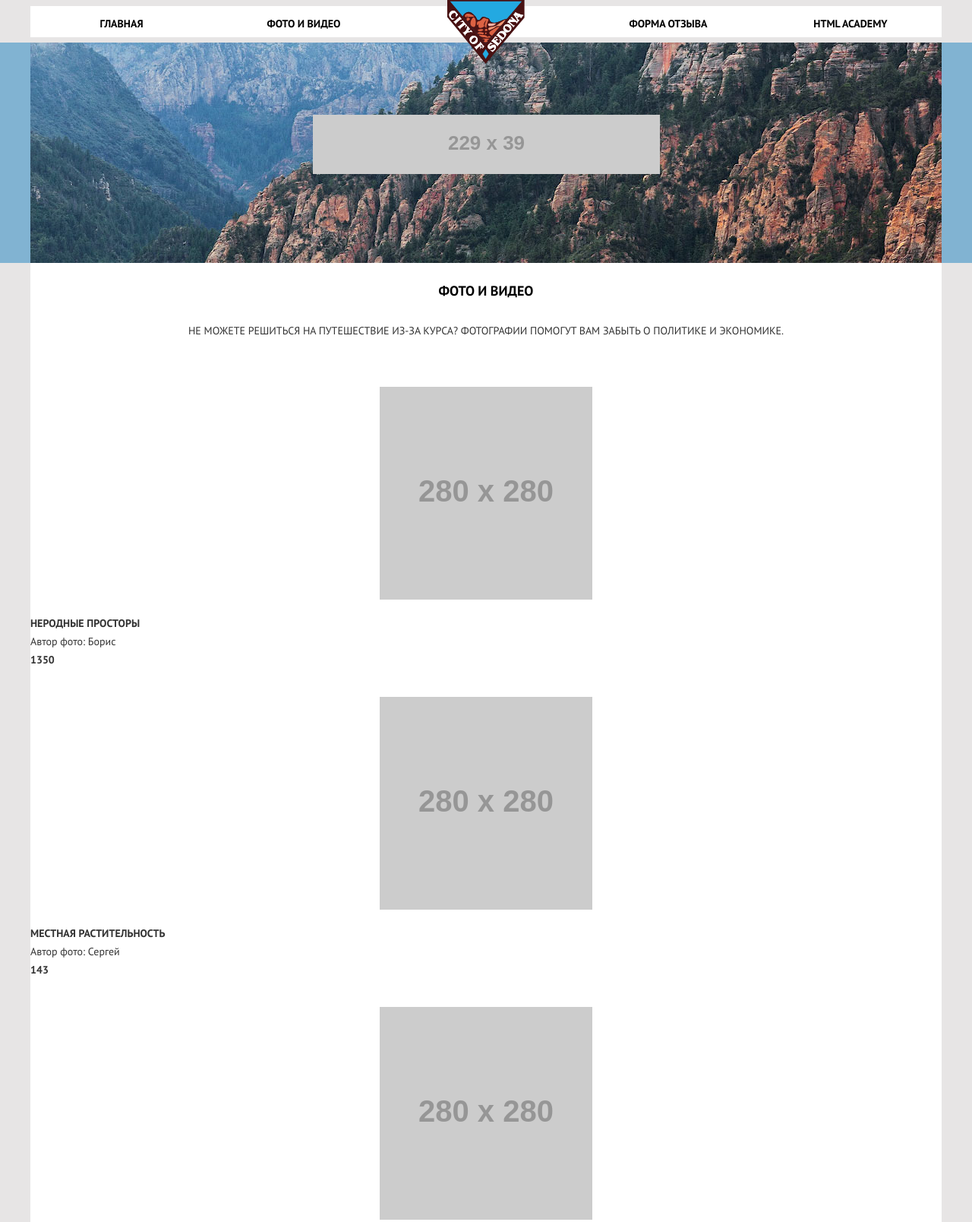
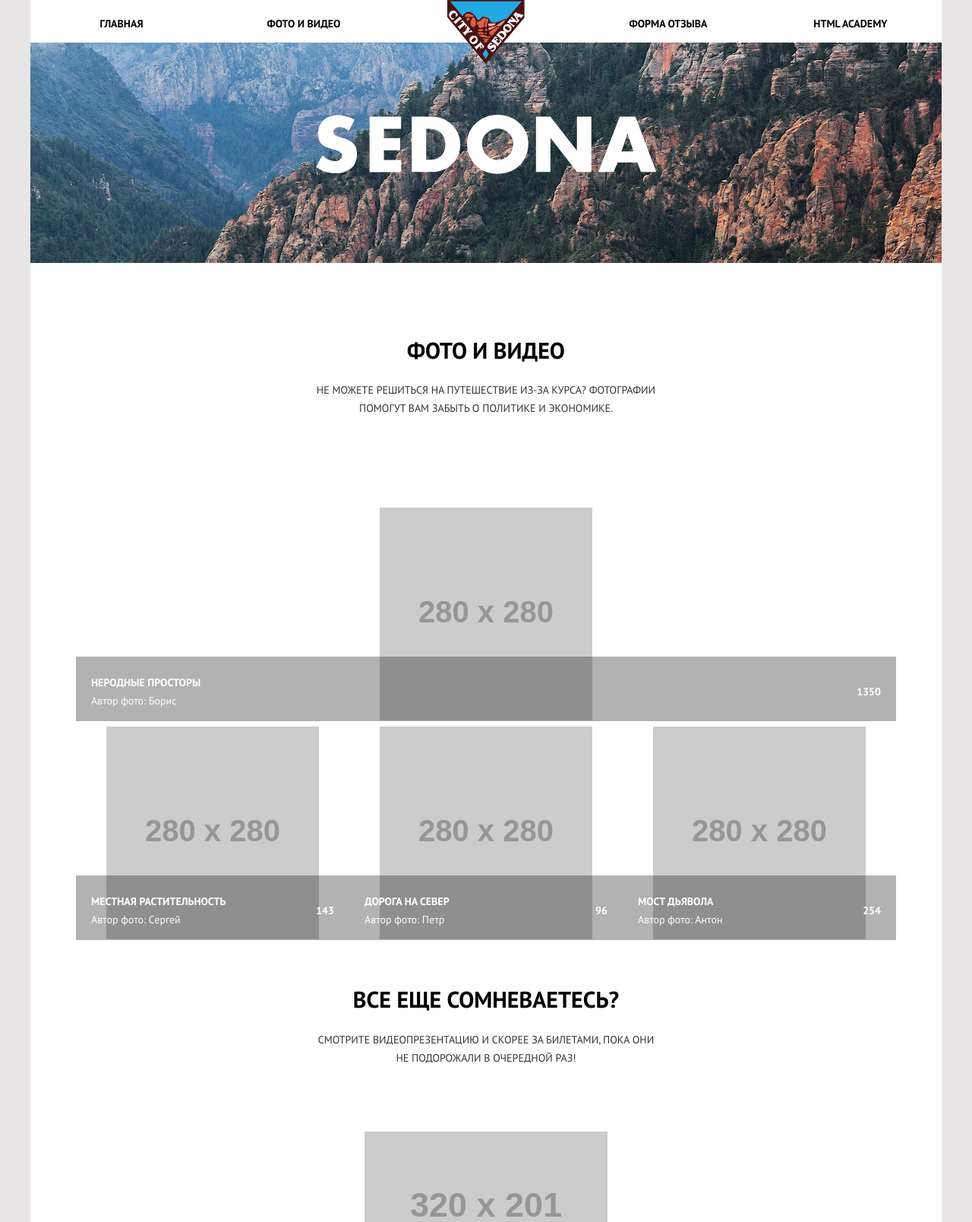
Before and after one commit to Asya-ya/499465-sedona-21, a website: page source/catalog.html in a window 1280 px wide. Shown: the top 1608 px of the page at 76% size. Drawn offline with nearby package versions, Linux system fonts and the light colour scheme; files that its build step writes are made by us from their sources; placeholder pictures from the web are drawn by us.

Commit message:
Добавляет адаптивные сетки для страницы каталога

```diff
--- a/source/catalog.html
+++ b/source/catalog.html
@@ -6,17 +6,19 @@
   <title>Каталог</title>
 </head>
 <body class="page__body">
+  <div class="wrapper">
     <header class="page-header">
+      <div class="main-nav__mobile">
         <a href="index.html" class="page-header__logo">
           <img src="img/logotype-mobile.svg" width="102" height="84" alt="Логотип Седоны">
         </a>
+      </div>
 
       <nav class="main-nav">
         <button class="main-nav__toggle" type="button">
           <span class="visually-hidden">Открыть меню</span>
         </button>
 
-      <div class="wrapper">
           <ul class="main-nav__list">
             <li class="main-nav__item">
               <a class="main-nav__link" href="index.html">Главная</a>
@@ -34,17 +36,15 @@
               <a class="main-nav__link" href="https://htmlacademy.ru/intensive/adaptive">HTML ACADEMY</a>
             </li>
           </ul>
-      </div>
       </nav>
     </header>
 
     <main class="page-main">
-    <div class="form-intro wrapper">
-      <img class="form-intro__text" src="https://via.placeholder.com/229x39" width="229" height="39" alt="Sedona">
+      <div class="intro">
+        <img class="intro__text" src="img/text-sedona.svg" width="229" height="39" alt="Sedona">
       </div>
 
       <section class="photo">
-      <div class="wrapper">
           <header class="photo__header">
             <h1 class="photo__title">Фото и видео</h1>
 
@@ -60,8 +60,11 @@
               </figure>
 
               <div class="photo__about">
+                <div class="photo__about-text">
                   <p class="photo__name">Неродные просторы</p>
                   <p class="photo__author">Автор фото: Борис</p>
+                </div>
+
                 <p class="photo__likes">1350</p>
               </div>
             </li>
@@ -72,8 +75,11 @@
               </figure>
 
               <div class="photo__about">
+                <div class="photo__about-text">
                   <p class="photo__name">Местная растительность</p>
                   <p class="photo__author">Автор фото: Сергей</p>
+                </div>
+
                 <p class="photo__likes">143</p>
               </div>
             </li>
@@ -84,8 +90,11 @@
               </figure>
 
               <div class="photo__about">
+                <div class="photo__about-text">
                   <p class="photo__name">Дорога на север</p>
                   <p class="photo__author">Автор фото: Петр</p>
+                </div>
+
                 <p class="photo__likes">96</p>
               </div>
             </li>
@@ -96,17 +105,18 @@
               </figure>
 
               <div class="photo__about">
+                <div class="photo__about-text">
                   <p class="photo__name">Мост дьявола</p>
                   <p class="photo__author">Автор фото: Антон</p>
+                </div>
+
                 <p class="photo__likes">254</p>
               </div>
             </li>
           </ul>
-      </div>
       </section>
 
       <section class="video">
-      <div class="wrapper">
           <h2 class="visually-hidden">Видеопрезентация</h2>
           <b class="video__intro">Все еще сомневаетесь?</b>
           <p class="video__text">Смотрите видеопрезентацию и скорее за билетами, пока они не подорожали в очередной раз!</p>
@@ -117,12 +127,10 @@
             <div class="video__volume"></div>
             <div class="video__tuning"></div>
           </div>
-      </div>
       </section>
     </main>
 
     <footer class="page-footer">
-    <div class="wrapper">
         <div class="page-footer__hashtag hashtag">
           <b class="hashtag__text">#visitSEDONA</b>
         </div>
@@ -156,7 +164,7 @@
             <span class="visually-hidden">HTML Academy</span>
           </a>
         </div>
+    </footer>
   </div>
-  </footer>
 </body>
 </html>
--- a/source/less/blocks/form-intro.less
+++ /dev/null
@@ -1,28 +0,0 @@
-.form-intro {
-  width: 100%;
-  min-height: 158px;
-  padding-top: 52px;
-  box-sizing: border-box;
-
-  text-align: center;
-
-  background-color: @blue;
-  background-image: url("../img/back-form.jpg");
-  background-position: bottom;
-  background-repeat: no-repeat;
-
-  @media (min-width: @tablet-width) {
-    min-height: 290px;
-    padding-top: 95px;
-  }
-}
-
-.form-intro__text {
-  width: 229px;
-  height: 39px;
-
-  @media (min-width: @tablet-width) {
-    width: 457px;
-    height: 78px;
-  }
-}
--- /dev/null
+++ b/source/less/blocks/index-intro.less
@@ -0,0 +1,12 @@
+.index-intro {
+  width: 100%;
+  min-height: 389px;
+  padding-top: 90px;
+
+  text-align: center;
+
+  background-color: @blue;
+  background-image: url("../img/back-intro.jpg");
+  background-repeat: no-repeat;
+  background-position: center;
+}
--- a/source/less/blocks/intro.less
+++ b/source/less/blocks/intro.less
@@ -1,12 +1,28 @@
 .intro {
   width: 100%;
-  min-height: 389px;
-  padding-top: 90px;
+  min-height: 158px;
+  padding-top: 52px;
+  box-sizing: border-box;
 
   text-align: center;
 
   background-color: @blue;
-  background-image: url("../img/back-intro.jpg");
+  background-image: url("../img/back-form.jpg");
+  background-position: bottom;
   background-repeat: no-repeat;
-  background-position: center;
+
+  @media (min-width: @tablet-width) {
+    min-height: 290px;
+    padding-top: 95px;
+  }
 }
+
+.intro__text {
+  width: 229px;
+  height: 39px;
+
+  @media (min-width: @tablet-width) {
+    width: 457px;
+    height: 78px;
+  }
+}
--- a/source/less/blocks/photo.less
+++ b/source/less/blocks/photo.less
@@ -1,22 +1,86 @@
+.photo {
+  padding: 0 20px;
+
+  @media (min-width: @tablet-width) {
+    padding: 0 60px;
+  }
+}
+
+.photo__header {
+  text-align: center;
+}
+
 .photo__title {
   padding-top: 24px;
   padding-bottom: 27px;
   margin: 0;
 
   .title();
-  text-align: center;
+
+  @media (min-width: @tablet-width) {
+    padding-top: 64px;
+
+    font-size: 30px;
+  }
+
+  @media (min-width: @desktop-width) {
+    padding-top: 102px;
+  }
 }
 
 .photo__text {
+  display: inline-block;
   padding-bottom: 40px;
   margin: 0;
 
   .simple-text(24px);
   text-align: center;
+
+  @media (min-width: @tablet-width) {
+    width: 458px;
+  }
 }
 
 .photo__list {
   .list-reset();
+
+  @media (min-width: @tablet-width) {
+    display: grid;
+    grid-template-columns: 1fr 1fr;
+
+    padding-top: 82px;
+  }
+
+  @media (min-width: @desktop-width) {
+    display: grid;
+    grid-template-columns: 1fr 1fr 1fr;
+
+    padding-top: 79px;
+  }
+}
+
+.photo__item {
+  @media (min-width: @desktop-width) {
+    position: relative;
+  }
+}
+
+.photo__item:first-child {
+  @media (min-width: @tablet-width) {
+    grid-column-start: 1;
+    grid-column-end: 3;
+  }
+
+  @media (min-width: @desktop-width) {
+    grid-column-start: 1;
+    grid-column-end: 4;
+  }
+}
+
+.photo__item:nth-child(2n+3) .photo__about {
+  @media (min-width: @tablet-width) and (max-width: @desktop-width) {
+    background-color: #eaeaea;
+  }
 }
 
 .photo__content {
@@ -24,6 +88,10 @@
   margin: 0;
 
   text-align: center;
+
+  @media (min-width: @tablet-width) {
+    padding-top: 0;
+  }
 }
 
 .photo__img {
@@ -33,6 +101,25 @@
 .photo__about {
   padding-top: 11px;
   padding-bottom: 15px;
+
+  @media (min-width: @tablet-width) {
+    display: flex;
+    justify-content: space-between;
+
+    padding: 22px 20px 15px 20px;
+    background-color: #f2f2f2;
+  }
+
+  @media (min-width: @desktop-width) {
+    position: absolute;
+    bottom: 7px;
+
+    width: 100%;
+    box-sizing: border-box;
+
+    background-color: rgba(0, 0, 0, 0.3);
+    color: @text-light;
+  }
 }
 
 .photo__name {
@@ -49,7 +136,12 @@
 }
 
 .photo__likes {
+  padding-left: 37px;
   margin: 0;
 
   .simple-text(24px, 700);
+
+  @media (min-width: @tablet-width) {
+    align-self: center;
+  }
 }
--- a/source/less/blocks/video.less
+++ b/source/less/blocks/video.less
@@ -1,6 +1,12 @@
 .video {
   padding-top: 32px;
   padding-bottom: 49px;
+
+  text-align: center;
+
+  @media (min-width: @tablet-width) {
+    padding: 58px 60px 0 60px;
+  }
 }
 
 .video__intro {
@@ -8,13 +14,22 @@
   padding-bottom: 28px;
 
   .title();
-  text-align: center;
+
+  @media (min-width: @tablet-width) {
+    font-size: 30px;
+  }
 }
 
 .video__text {
+  display: inline-block;
+
   padding-bottom: 33px;
   margin: 0;
 
   .simple-text(24px);
-  text-align: center;
+
+  @media (min-width: @tablet-width) {
+    padding-bottom: 85px;
+    width: 445px;
+  }
 }
--- a/source/less/style.less
+++ b/source/less/style.less
@@ -11,7 +11,7 @@
 @import "blocks/page.less";
 @import "blocks/page-header.less";
 @import "blocks/main-nav.less";
-@import "blocks/intro.less";
+@import "blocks/index-intro.less";
 @import "blocks/reasons.less";
 @import "blocks/wish.less";
 @import "blocks/booking.less";
@@ -21,7 +21,7 @@
 @import "blocks/copyright.less";
 
 //Form
-@import "blocks/form-intro.less";
+@import "blocks/intro.less";
 @import "blocks/review.less";
 @import "blocks/form.less";
 
```
Also changed, not shown: source/form.html (+2 -3 lines), source/index.html (+2 -2 lines). Lines whose indentation alone changed are shown as unchanged.
